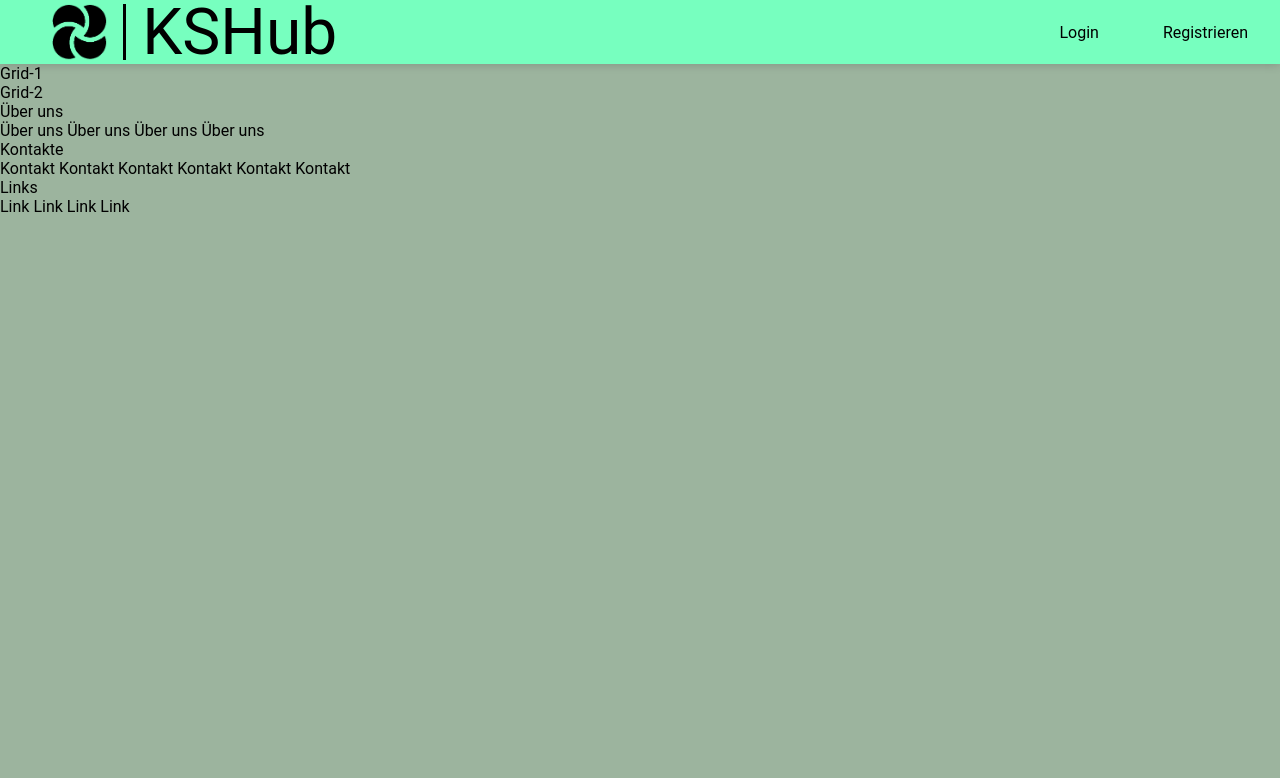
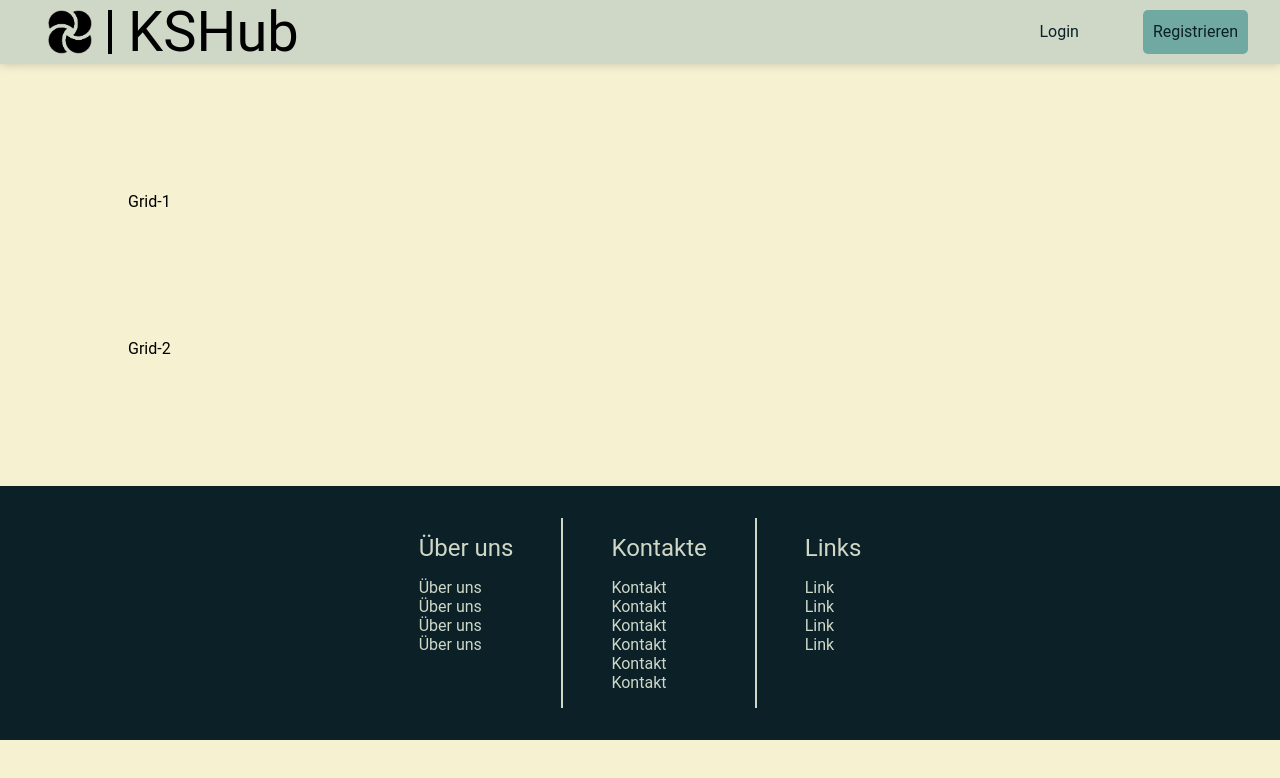
Before and after one commit to anticN/ksh-hub, a plain HTML site: page frontend/index.html in a window 1280 px wide. Drawn offline with Linux system fonts and the light colour scheme.

Commit message:
Navbar and footer styling

```diff
--- a/frontend/styles.css
+++ b/frontend/styles.css
@@ -1,21 +1,27 @@
 :root {
-    --background-color: #9cb49e;
+    --primary: #F6F1D1;
+    --secondary: #CFD7C7;
+    --primary-text: #0B2027;
+    --secondary-text: #40798C;
+    --marked: #70A9A1;
 }
 
 * {
     margin: 0;
     padding: 0;
+    font: 1rem 'Roboto', sans-serif;
     box-sizing: border-box;
-    font: 1rem 'Roboto', sans-serif;
 }
 
+/* header */
+
 a {
+    color: var(--primary-text);
     text-decoration: none;
-    color: #000;
 }
 
 body {
-    background-color: var(--background-color);
+    background-color: var(--primary);
 }
 
 nav ul {
@@ -26,7 +32,7 @@ nav ul {
     justify-content: flex-end;
     align-items: center;
     list-style: none;
-    background-color: #77ffbf;
+    background-color: var(--secondary);
 }
 
 nav ul li:first-child {
@@ -34,24 +40,57 @@ nav ul li:first-child {
 }
 
 nav ul li {
-    padding: 0 2rem;
+    padding: 0rem 2rem;
+    height: 70%;
 }
 
+nav ul li a {
+    height: 100%;
+    display: flex;
+    align-items: center;
+}
+
+nav ul li a:hover {
+    text-underline-offset: 5px;
+    text-decoration: underline;
+}
+
+.profilePicture {
+    height: 100%;
+}
+
+.loggedIn {
+    display: none;
+}
+
+.marked {
+    background-color: var(--marked);
+    padding: 10px;
+    border-radius: 5px;
+    color: var(--primary-text);
+}
+
+/* Logo */
+
 .logo {
-    height: 8vh;
-    padding: 0.5vh;
+    height: 100%;
+    padding: 0vh;
     border-radius: 0px;
     display: flex;
     align-items: center;
 }
 
+.logo:hover {
+    text-decoration: none;
+}
+
 .logo img {
     height: 100%;
-    border-right: 3px solid #000;
+    border-right: 4px solid #000;
 }
 
 .logo h1 {
-    font-size: 4rem;
+    font-size: 3.5rem;
     padding-left: 1rem;
     color: #000;
     text-decoration: none;
@@ -62,3 +101,56 @@ nav ul li {
     padding: 0 1rem;
     border-radius: 0px;
 }
+.profilePicture {
+    margin-right: 2vw;
+}
+
+/* Main */
+
+main {
+
+}
+
+main section {
+    margin: 10% 10%;
+}
+
+/* Footer */
+
+footer {
+    background-color: var(--primary-text);
+    color: var(--secondary);
+}
+
+footer ul {
+    display: flex;
+    justify-content: center;
+}
+
+footer ul li {
+    margin: 2rem 0;
+    padding: 1rem 3rem;
+    min-height: 100%;
+    border-right: 1px solid var(--secondary);
+    border-left: 1px solid var(--secondary);
+    display: flex;
+    flex-direction: column;
+}
+
+footer ul li:last-child {
+    border-right: none;
+}
+
+footer ul li:first-child {
+    border-left: none;
+}
+
+footer ul li h2 {
+    font-size: 1.5rem;
+    margin-bottom: 1rem;
+}
+
+footer ul li a,
+footer ul li h2 {
+    color: var(--secondary);
+}
```
